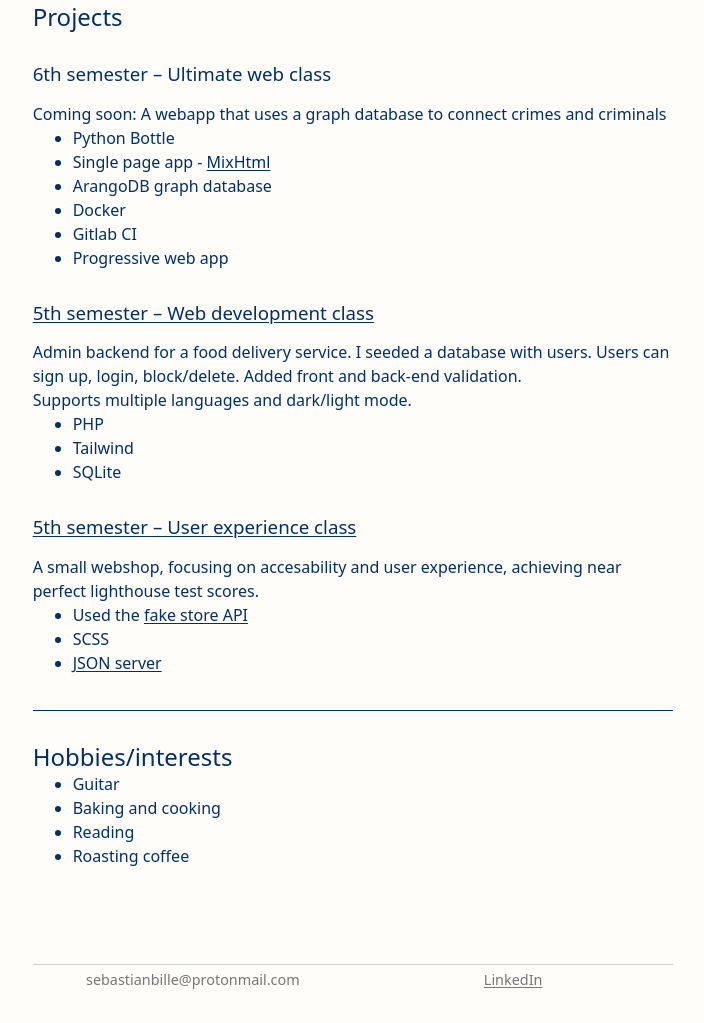
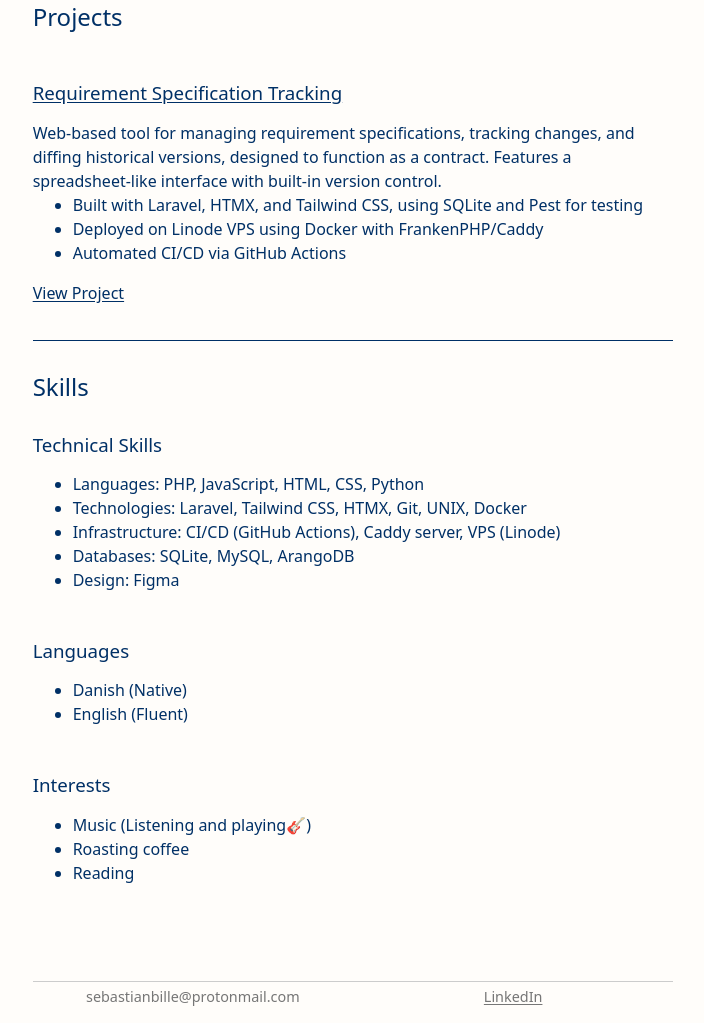
Before and after one commit to SebastianStegmann/old_portfolio, a plain HTML site: page index.html in a window 1280 px wide. Shown: the part 407-1430 px from the top of the page, without its empty margins (287-991 px from the left). Drawn offline with Linux system fonts and the light colour scheme.

Commit message:
Updated projects

```diff
--- a/css/css.css
+++ b/css/css.css
@@ -117,4 +117,8 @@ section {
 #projects {
 	padding: 0 0 1.2rem 0;
 	border-bottom: 1px var(--txt-color) solid;
+	article a {
+		display: block;
+		padding-top: 1em;
+	}
 }
--- a/index.html
+++ b/index.html
@@ -25,69 +25,49 @@
 			<section id="about">
 				<div>
 					<h1>Hello</h1>
-        <p>My name is Sebastian. I'm studying web development at KEA in Copenhagen. Currently interning at Eupry.</p>
-
-
-
+					<p>My name is Sebastian. I graduated with a degree in web development from KEA (Copenhagen School of Design and Technology). I'm now actively seeking job opportunities in web development.</p>
 				</div>
 				<img src="/img/mig.webp" alt="" id="mig" />
 			</section>
 
 			<section id="projects">
+				<h2>Projects</h2>
+				<article>
+						<h3><a href="https://sagaspecs.com" target="_">Requirement Specification Tracking</a></h3>
+					<p>Web-based tool for managing requirement specifications, tracking changes, and diffing historical versions, designed to function as a contract. Features a spreadsheet-like interface with built-in version control.</p>
+					<ul>
+						<li>Built with Laravel, HTMX, and Tailwind CSS, using SQLite and Pest for testing</li>
+						<li>Deployed on Linode VPS using Docker with FrankenPHP/Caddy</li>
+						<li>Automated CI/CD via GitHub Actions</li>
+					</ul>
 
-      <h2>Projects</h2>
+					<a href="https://sagaspecs.com" target="_">View Project</a>
+				</article>
+			</section>
 
+			<section id="skills">
+				<h2>Skills</h2>
 				<article>
-        <h3>6th semester – Ultimate web class</h3>
-        <p>Coming soon: A webapp that uses a graph database to connect crimes and criminals</p>
+					<h3>Technical Skills</h3>
 					<ul>
-          <li>Python Bottle</li>
-          <li>Single page app - <a href="mixhtml.com">MixHtml</a></li>
-          <li>ArangoDB graph database</li>
-          <li>Docker</li>
-          <li>Gitlab CI</li>
-          <li>Progressive web app</li>
+						<li>Languages: PHP, JavaScript, HTML, CSS, Python</li>
+						<li>Technologies: Laravel, Tailwind CSS, HTMX, Git, UNIX, Docker</li>
+						<li>Infrastructure: CI/CD (GitHub Actions), Caddy server, VPS (Linode)</li>
+						<li>Databases: SQLite, MySQL, ArangoDB</li>
+						<li>Design: Figma</li>
+					</ul>
+					<h3>Languages</h3>
+					<ul>
+						<li>Danish (Native)</li>
+						<li>English (Fluent)</li>
+					</ul>
+					<h3>Interests</h3>
+					<ul>
+						<li>Music (Listening and playing🎸)</li>
+						<li>Roasting coffee </li>
+						<li>Reading</li>
 					</ul>
 				</article>
-
-      <article>
-        <h3><a href="https://github.com/SebastianStegmann/KEA-web-development/">5th semester – Web development class</a>
-        </h3>
-
-        <p>Admin backend for a food delivery service. I seeded a database with users. Users can sign up, login,
-          block/delete. Added front and back-end
-          validation.</p>
-        <p>Supports multiple languages and dark/light mode.</p>
-
-        <ul>
-          <li>PHP</li>
-          <li>Tailwind</li>
-          <li>SQLite</li>
-        </ul>
-      </article>
-
-      <article>
-        <h3><a href="https://github.com/SebastianStegmann/KEA-user-experience">5th semester – User experience class</a>
-        </h3>
-        <!-- <img src="/img/lighthouse-test.png" alt="lighthouse test results" id="lighthouse_test"></img> -->
-        <p>A small webshop, focusing on accesability and user experience, achieving near perfect lighthouse test scores.
-        </p>
-        <ul>
-          <li>Used the <a href="https://fakestoreapi.com/">fake store API</a></li>
-          <li>SCSS</li>
-          <li><a href="https://github.com/typicode/json-server">JSON server</a></li>
-        </ul>
-      </article>
-
-    </section>
-    <section id="hobbies">
-      <h2>Hobbies/interests</h2>
-      <ul>
-        <li>Guitar</li>
-        <li>Baking and cooking</li>
-        <li>Reading</li>
-        <li>Roasting coffee</li>
-      </ul>
 			</section>
 		</main>
 
```
Lines whose indentation alone changed are shown as unchanged.
